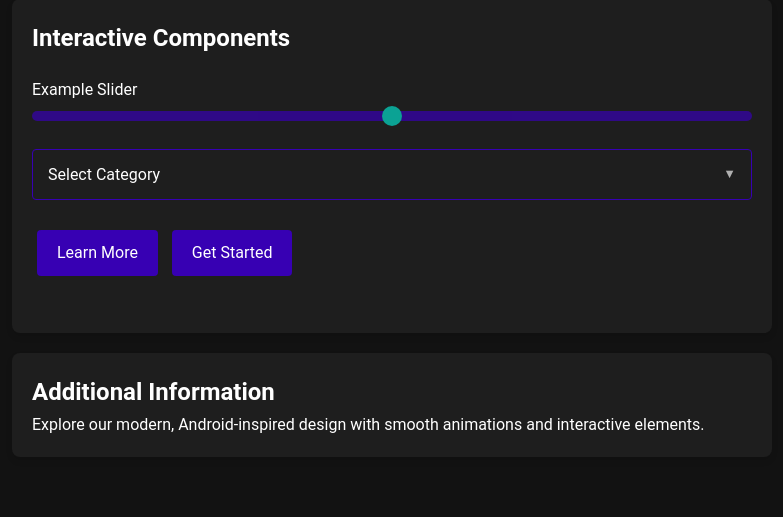
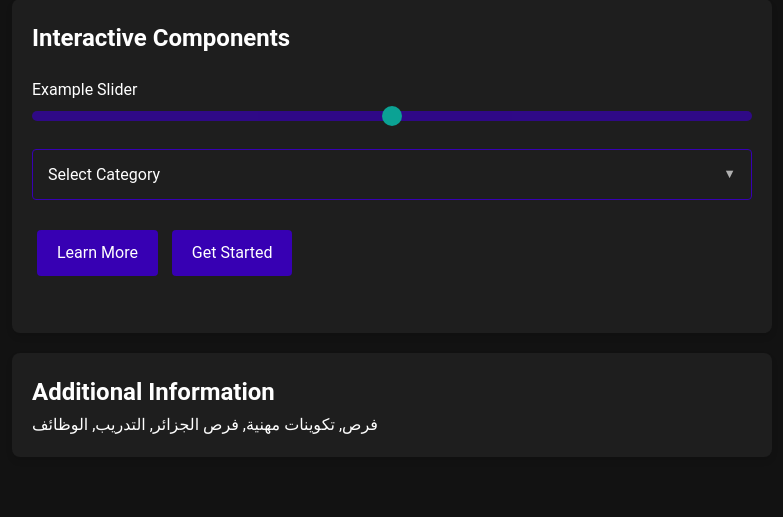
Before and after one commit to night9a/jwt-test, a Flask app: page / in a window 1280 px wide. Shown: the part 81-598 px from the top of the page, without its empty margins (248-1031 px from the left). Run offline with Flask 3, Linux system fonts and the light colour scheme; some libraries are stand-ins or nearby versions.

Commit message:
Update index.html

```diff
--- a/templates/index.html
+++ b/templates/index.html
@@ -357,7 +357,7 @@
 
         <div class="card" style="--delay:4">
             <h2>Additional Information</h2>
-            <p>Explore our modern, Android-inspired design with smooth animations and interactive elements.</p>
+            <p>فرص, تكوينات مهنية, فرص الجزائر, التدريب, الوظائف</p>
         </div>
     </div>
 
```
